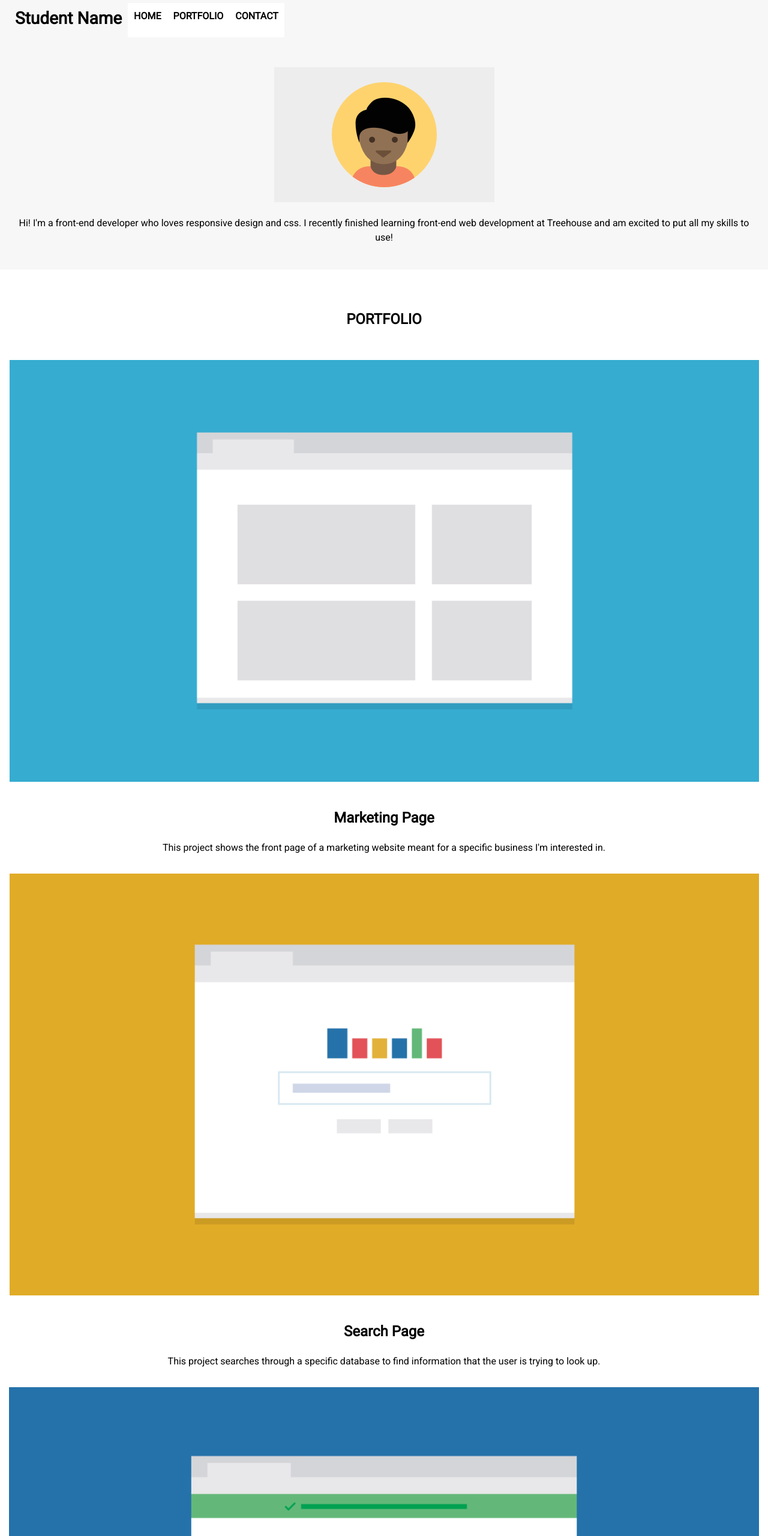
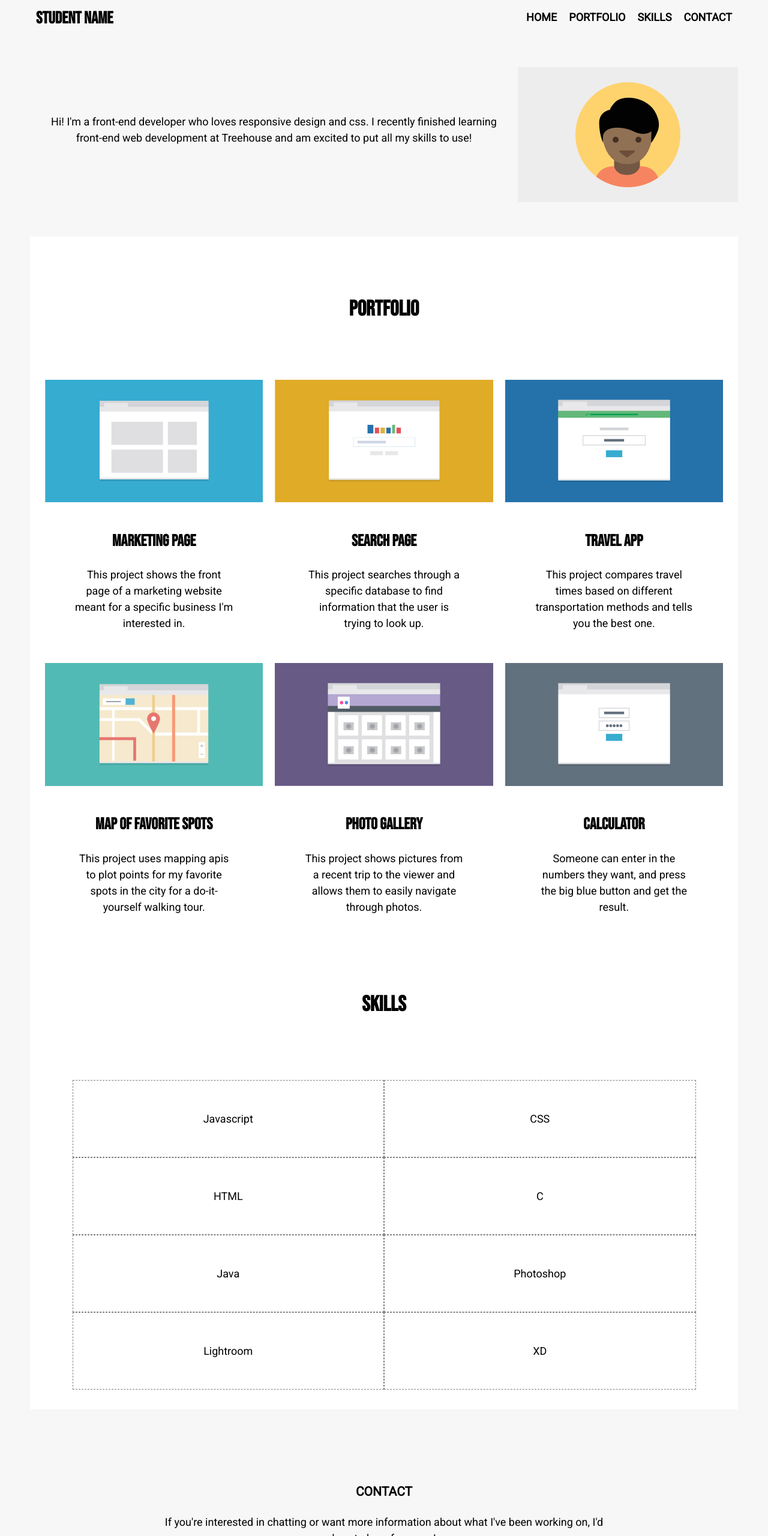
Before and after one commit to StewartBlaq/techdegree-project-2, a plain HTML site: page index.html in a window 1280 px wide. Shown: the top 2560 px of the page at 60% size. Drawn offline with Linux system fonts and the light colour scheme.

Commit message:
Mid and Full size complete
Completed 1024 and 765 media queries. Additionally added all extra credit criteria. This is the rough draft being submitted for critique.

```diff
--- a/css/style.css
+++ b/css/style.css
@@ -1,6 +1,10 @@
 html{
   font-family: 'Roboto', sans-serif;
   line-height: 1.5;
+  font-size: 18px;
+}
+h2, .head-name{
+  font-family: 'Bebas Neue', cursive;
 }
 main{
   background-color: white;
@@ -11,6 +15,20 @@ header{
 }
 footer{
   background-color: #f7f7f7;
+}
+a{
+  text-decoration: none;
+  color:inherit;
+  transition: color .9s ease-out;
+}
+a:hover{
+  color: forestgreen;
+  cursor: pointer;
+}
+ul{
+  clear: left;
+  padding: 0;
+  list-style-type: none;
 }
 
 .flex-head{
@@ -32,7 +50,6 @@ footer{
 }
 .bottom-bar{
   display: flex;
-  justify-content: space-between;
   font-weight: bold;
 }
 /*******************************
@@ -78,16 +95,142 @@ footer{
   }
   .bottom-bar{
     padding: 25px 0;
+    justify-content: space-between;
+  }
+  .bottom-home, .bottom-port, .bottom-contact, .bottom-skills{
+    display: none;
+  }
+  li{
+    width:100%;
+    padding: 50px 0;
+    border: grey dashed 1px;
+  }
+  ul{
+    justify-content: center;
+    display: flex;
+    flex-wrap: wrap;
+    flex: 1 1 100%;
   }
 
 }
 
 @media screen and (min-width: 765px){
+  .head-name{
+    order: 1;
+    flex: 0 0 100%;
+  }
+  #one{
+    order: 2;
+  }
+  #two{
+    order: 3;
+  }
+  #three{
+    order: 4;
+  }
+  #four{
+    order:5;
+  }
+  .flex-head{
+    flex-direction: row;
+    flex-wrap: wrap;
+    justify-content: center;
+  }
+  .head-item{
+    background-color: inherit;
+  }
+  .hero-wrapper{
+    display: flex;
+    flex-direction: row-reverse;
+  }
+  .hero-wrapper p{
+    padding: 25px;
+  }
+  header{
+    padding-bottom: 50px;
+  }
+  .main-wrapper{
+    display: flex;
+    flex-wrap: wrap;
+    flex-direction: row;
+  }
+  .main-wrapper img{
+    width: 100%;
+  }
+  .main-item-1, .main-item-2, .main-item-3,
+  .main-item-4, .main-item-5, .main-item-6{
+    flex: 1 1 40%;
+    padding: 10px;
+  }
+  .contact{
+    width: 60%;
+    margin: auto;
+  }
+  .bottom-home, .bottom-port, .bottom-contact, .bottom-skills{
+    display: inherit;
+    padding: 0 10px;
+  }
+  .back-to-top{
+    display: none;
+  }
+  .bottom-name{
+    margin-right: auto;
+  }
 
+  li{
+    width:45%;
+    padding: 50px 0;
+    border: grey dashed 1px;
+  }
+  ul{
+    justify-content: center;
+    display: flex;
+    flex-wrap: wrap;
+    flex: 1 1 45%;
+  }
 }
 
 @media screen and (min-width: 1024px){
+  header{
+    padding: 0 50px;
+  }
+  html{
+    background-color: #f7f7f7;
+  }
+  main{
+    margin: 50px;
+  }
+
   .flex-head{
+    display: flex;
     flex-direction: row;
+    justify-content: space-between;
   }
+  .head-name{
+    flex: initial;
+    margin-right: auto;
+    order: 0;
+  }
+  #one, #two, #three, #four{
+    flex: 0 0 0;
+    order: 0;
+  }
+  .main-item-1, .main-item-2, .main-item-3,
+  .main-item-4, .main-item-5, .main-item-6{
+    flex: 1 1 30%;
+    padding: 10px;
+  }
+  li{
+    width:45%;
+    padding: 50px 0;
+    border: grey dashed 1px;
+  }
+  ul{
+    width: 100%;
+    justify-content: center;
+    display: flex;
+    flex-wrap: wrap;
+    flex: 1 1 45%;
+  }
+
 }
--- a/index.html
+++ b/index.html
@@ -8,19 +8,21 @@
   <link rel="stylesheet" href="css/style.css">
   <link rel="preconnect" href="https://fonts.gstatic.com">
   <link href="https://fonts.googleapis.com/css2?family=Roboto&display=swap" rel="stylesheet">
+  <link href="https://fonts.googleapis.com/css2?family=Bebas+Neue&display=swap" rel="stylesheet">
 </head>
 
 <body>
   <header>
-    <div class="flex-head">
+    <nav id="home-click" class="flex-head">
       <div class="head-name">Student Name</div>
-      <div class="head-item">HOME</div>
-      <div class="head-item">PORTFOLIO</div>
-      <div class="head-item">CONTACT</div>
-    </div>
+      <div class="head-item" id="one"><a href="#home-click">HOME</a></div>
+      <div class="head-item" id="two"><a href="#port-click">PORTFOLIO</a></div>
+      <div class="head-item" id="three"><a href="#skills-click">SKILLS</a></div>
+      <div class="head-item" id="four"><a href="#contact-click">CONTACT</a></div>
+    </nav>
     <div class="hero-wrapper">
       <div class="prof-pic">
-        <img src="images/responsive-layout-profile.png">
+        <img alt="profile picture" src="images/responsive-layout-profile.png">
       </div>
       <div class="about-me">
         <p>
@@ -33,57 +35,73 @@
   </header>
 
   <main>
-    <div class="head-two">
-      PORTFOLIO
+    <div id="port-click" class="head-two">
+      <h2>PORTFOLIO</h2>
     </div>
     <div class="main-wrapper">
       <div class="main-item-1">
-        <img src="images/portfolio-1.png">
+        <img alt="marketing page" src="images/portfolio-1.png">
         <div class="col-content">
           <h2>Marketing Page</h2>
           <p>This project shows the front page of a marketing website meant for a specific business I'm interested in.</p>
         </div>
       </div>
       <div class="main-item-2">
-        <img src="images/portfolio-2.png">
+        <img alt="search page" src="images/portfolio-2.png">
         <div class="col-content">
           <h2>Search Page</h2>
           <p>This project searches through a specific database to find information that the user is trying to look up.</p>
         </div>
       </div>
       <div class="main-item-3">
-        <img src="images/portfolio-3.png">
+        <img alt="travel app" src="images/portfolio-3.png">
         <div class="col-content">
           <h2>Travel App</h2>
           <p>This project compares travel times based on different transportation methods and tells you the best one.</p>
         </div>
       </div>
       <div class="main-item-4">
-        <img src="images/portfolio-4.png">
+        <img alt="map" src="images/portfolio-4.png">
         <div class="col-content">
           <h2>Map of Favorite Spots</h2>
           <p>This project uses mapping apis to plot points for my favorite spots in the city for a do-it-yourself walking tour.</p>
         </div>
       </div>
       <div class="main-item-5">
-        <img src="images/portfolio-5.png">
+        <img alt="photo gallery" src="images/portfolio-5.png">
         <div class="col-content">
           <h2>Photo Gallery</h2>
           <p>This project shows pictures from a recent trip to the viewer and allows them to easily navigate through photos.</p>
         </div>
       </div>
       <div class="main-item-6">
-        <img src="images/portfolio-6.png">
+        <img alt="Calculator" src="images/portfolio-6.png">
         <div class="col-content">
           <h2>Calculator</h2>
           <p>Someone can enter in the numbers they want, and press the big blue button and get the result.</p>
         </div>
       </div>
     </div>
+
+    <div id="skills-click" class="head-two">
+      <h2>Skills</h2>
+    </div>
+    <div class="skills">
+      <ul>
+        <li>Javascript</li>
+        <li>CSS</li>
+        <li>HTML</li>
+        <li>C</li>
+        <li>Java</li>
+        <li>Photoshop</li>
+        <li>Lightroom</li>
+        <li>XD</li>
+      </ul>
+    </div>
   </main>
 
   <footer>
-    <div class="contact">
+    <div id="contact-click" class="contact">
     <h3>CONTACT</h3>
       <p>If you're interested in chatting or want more information about what I've been working on, I'd love to hear from you!</p>
       <p>Phone  <b>+1 (111) 555-1234</b></p>
@@ -91,8 +109,12 @@
     </div>
     <hr>
     <div class="bottom-bar">
-      <span>Student Name</span>
-      <span>BACK TO TOP</span>
+      <span class="bottom-name">Student Name</span>
+      <span class="back-to-top"><a href="#home-click">BACK TO TOP</a></span>
+      <span class="bottom-home"><a href="#home-click">HOME</a></span>
+      <span class="bottom-port"><a href="#port-click">PORTFOLIO</a></span>
+      <span class="bottom-skills"><a href="#skills-click">SKILLS</a></span>
+      <span class="bottom-contact"><a href="#contact-click">CONTACT</a></span>
     </div>
   </footer>
 </body>
```
